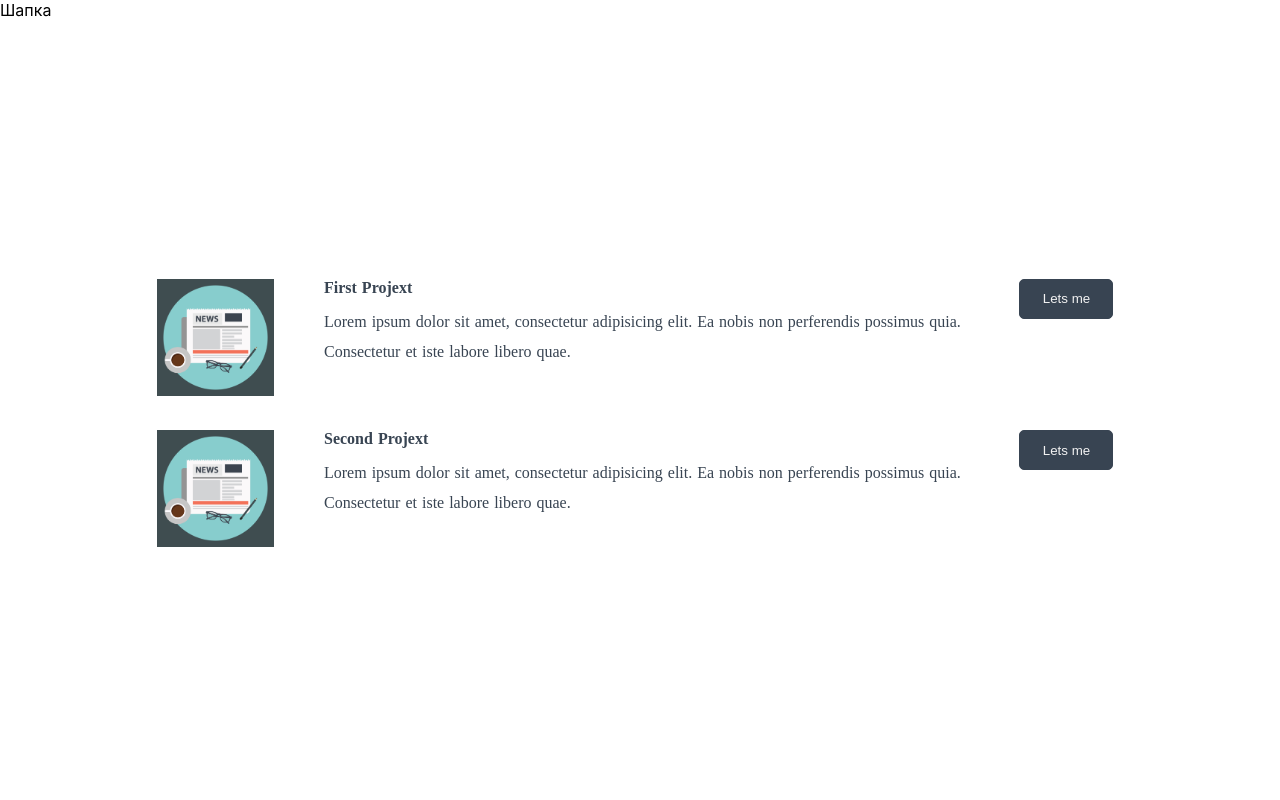
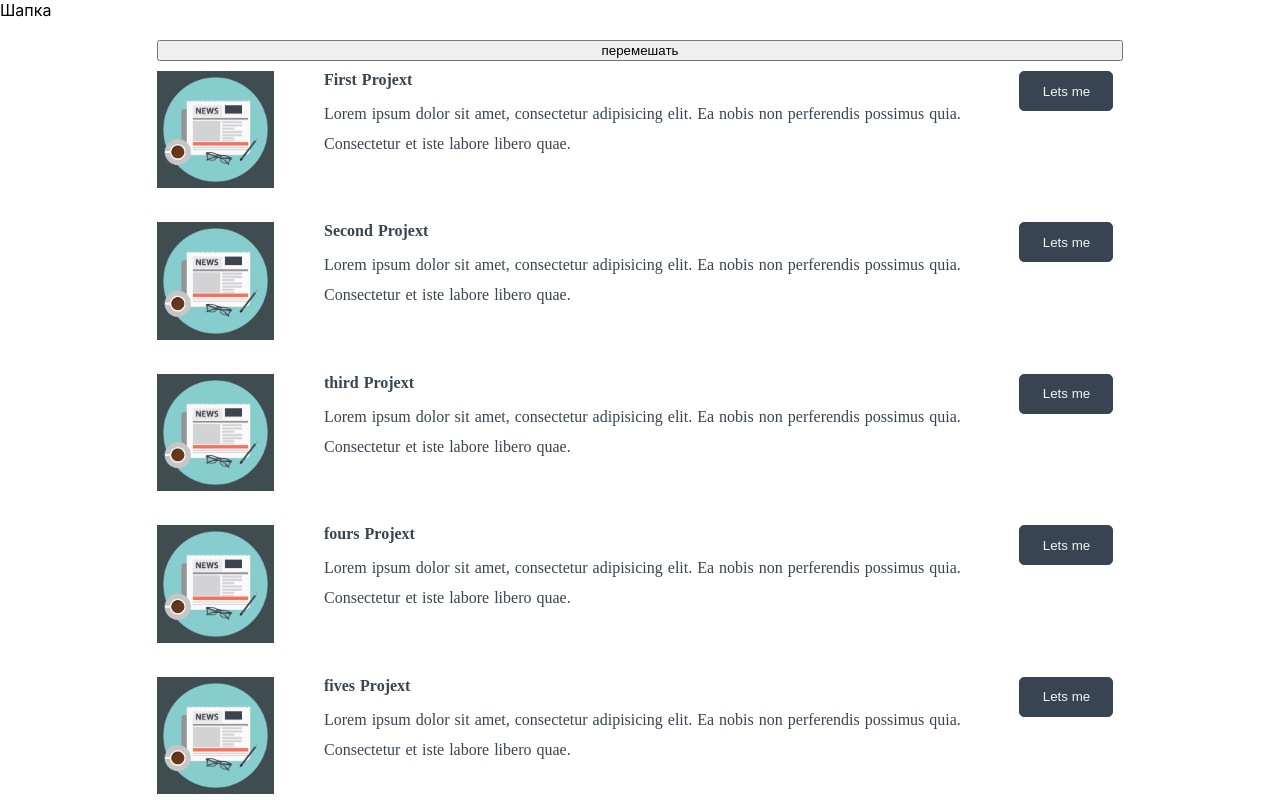
Before and after one commit to Desving/first-vue, a Nuxt app: page /articles in a window 1280 px wide. Shown: the top 800 px of the page. Built offline with nearby package versions, Linux system fonts and the light colour scheme.

Commit message:
Добавил анимации для списка и кнопку перемешения

```diff
--- a/components/articlesList.vue
+++ b/components/articlesList.vue
@@ -1,5 +1,7 @@
 <template>
     <div class="articles-list">
+        <button v-on:click="shuffle">перемешать</button>
+        <transition-group name="list-complete" tag="div">
             <div v-for="article in this.arArticles" :key="article.id" class="item">
                 <div class="item__img">
                     <img v-bind:src="article.scrPrewPicture" alt="">
@@ -12,14 +14,17 @@
                     <button>Lets me</button>
                 </div>
             </div>
+        </transition-group>
     </div>
 </template>
 
 <script>
-    import img from '~/assets/142.jpg/'
+    import img from '~/assets/142.jpg/';
+    var _ = require('lodash');
     export default {
         data: function () {
             return {
+                //массив статей
                 arArticles: [
                     {
                         id: 0,
@@ -39,25 +44,122 @@
                         articleDetailButton: 'ss',
                         scrPrewPicture: img
                     },
+                    {
+                        id: 2,
+                        articleName: 'third Projext',
+                        articlePewText: 'Lorem ipsum dolor sit amet, ' +
+                        'consectetur adipisicing elit. Ea nobis non perferendis ' +
+                        'possimus quia. Consectetur et iste labore libero quae.',
+                        articleDetailButton: 'ss',
+                        scrPrewPicture: img
+                    },
+                    {
+                        id: 3,
+                        articleName: 'fours Projext',
+                        articlePewText: 'Lorem ipsum dolor sit amet, ' +
+                        'consectetur adipisicing elit. Ea nobis non perferendis ' +
+                        'possimus quia. Consectetur et iste labore libero quae.',
+                        articleDetailButton: 'ss',
+                        scrPrewPicture: img
+                    },
+                    {
+                        id: 4,
+                        articleName: 'fives Projext',
+                        articlePewText: 'Lorem ipsum dolor sit amet, ' +
+                        'consectetur adipisicing elit. Ea nobis non perferendis ' +
+                        'possimus quia. Consectetur et iste labore libero quae.',
+                        articleDetailButton: 'ss',
+                        scrPrewPicture: img
+                    },
+                    {
+                        id: 5,
+                        articleName: 'sixs Projext',
+                        articlePewText: 'Lorem ipsum dolor sit amet, ' +
+                        'consectetur adipisicing elit. Ea nobis non perferendis ' +
+                        'possimus quia. Consectetur et iste labore libero quae.',
+                        articleDetailButton: 'ss',
+                        scrPrewPicture: img
+                    },
+                    {
+                        id: 6,
+                        articleName: 'sevens Projext',
+                        articlePewText: 'Lorem ipsum dolor sit amet, ' +
+                        'consectetur adipisicing elit. Ea nobis non perferendis ' +
+                        'possimus quia. Consectetur et iste labore libero quae.',
+                        articleDetailButton: 'ss',
+                        scrPrewPicture: img
+                    },
+                    {
+                        id: 7,
+                        articleName: 'eithins Projext',
+                        articlePewText: 'Lorem ipsum dolor sit amet, ' +
+                        'consectetur adipisicing elit. Ea nobis non perferendis ' +
+                        'possimus quia. Consectetur et iste labore libero quae.',
+                        articleDetailButton: 'ss',
+                        scrPrewPicture: img
+                    },
+                    {
+                        id: 8,
+                        articleName: 'nines Projext',
+                        articlePewText: 'Lorem ipsum dolor sit amet, ' +
+                        'consectetur adipisicing elit. Ea nobis non perferendis ' +
+                        'possimus quia. Consectetur et iste labore libero quae.',
+                        articleDetailButton: 'ss',
+                        scrPrewPicture: img
+                    },
+                    {
+                        id: 9,
+                        articleName: 'Second Projext',
+                        articlePewText: 'Lorem ipsum dolor sit amet, ' +
+                        'consectetur adipisicing elit. Ea nobis non perferendis ' +
+                        'possimus quia. Consectetur et iste labore libero quae.',
+                        articleDetailButton: 'ss',
+                        scrPrewPicture: img
+                    },
+                    {
+                        id: 10,
+                        articleName: 'tens Projext',
+                        articlePewText: 'Lorem ipsum dolor sit amet, ' +
+                        'consectetur adipisicing elit. Ea nobis non perferendis ' +
+                        'possimus quia. Consectetur et iste labore libero quae.',
+                        articleDetailButton: 'ss',
+                        scrPrewPicture: img
+                    },
                 ],
+            }
+        },
+        methods: {
+            //функция перемешивания
+            shuffle: function(){
+                this.arArticles = _.shuffle(this.arArticles);
             }
         }
     }
 </script>
 
 <style lang="less">
+    .list-complete-enter, .list-complete-leave-to
+        /* .list-complete-leave-active до версии 2.1.8 */ {
+        opacity: 0;
+        transform: translateY(30px);
+    }
+    /*список статей*/
     .articles-list {
         display: flex;
         flex-direction: column;
         padding: 20px 20px;
         width: 80%;
         margin: auto;
+        /*элемент списка*/
         & .item {
             display: flex;
             flex-direction: row;
             padding: 10px 10px 10px 0;
             /*background: red;*/
             margin-bottom: 10px;
+            /*Анимация списка*/
+            transition: all 1s;
+            /*контейнер для картинки статьи*/
             &__img {
                 width: 150px;
                 margin-right: 50px;
@@ -66,6 +168,7 @@
                    height: auto;
                }
            }
+            /*весь провью текст статьи*/
             &__description {
                 /*background: blue;*/
                 display: flex;
@@ -89,6 +192,7 @@
 
                 }
             }
+            /*кнопка для перехода на детальную*/
             &__btn {
               width: 120px;
                 & button{
--- a/package.json
+++ b/package.json
@@ -13,6 +13,7 @@
     "precommit": "npm run lint"
   },
   "dependencies": {
+    "lodash": "^4.17.11",
     "nuxt": "^1.0.0"
   },
   "devDependencies": {
@@ -20,6 +21,9 @@
     "eslint": "^4.15.0",
     "eslint-friendly-formatter": "^3.0.0",
     "eslint-loader": "^1.7.1",
-    "eslint-plugin-vue": "^4.0.0"
+    "eslint-plugin-vue": "^4.0.0",
+    "less": "^3.8.1",
+    "less-loader": "^4.1.0",
+    "loadash": "^1.0.0"
   }
 }
```
Also changed, not shown: 1 other file (tests, documents, lock files or other folders). Lines whose indentation alone changed are shown as unchanged.
